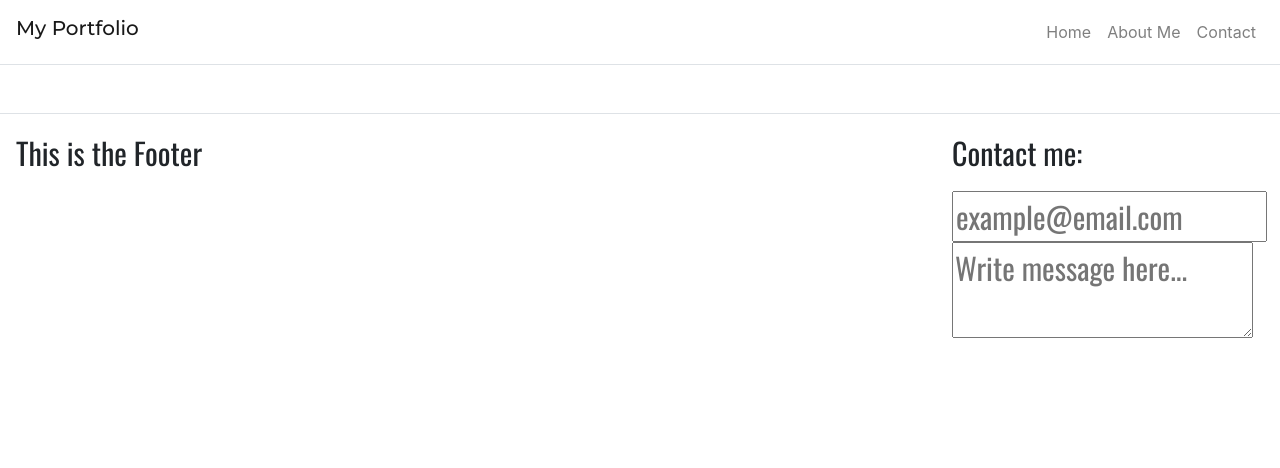
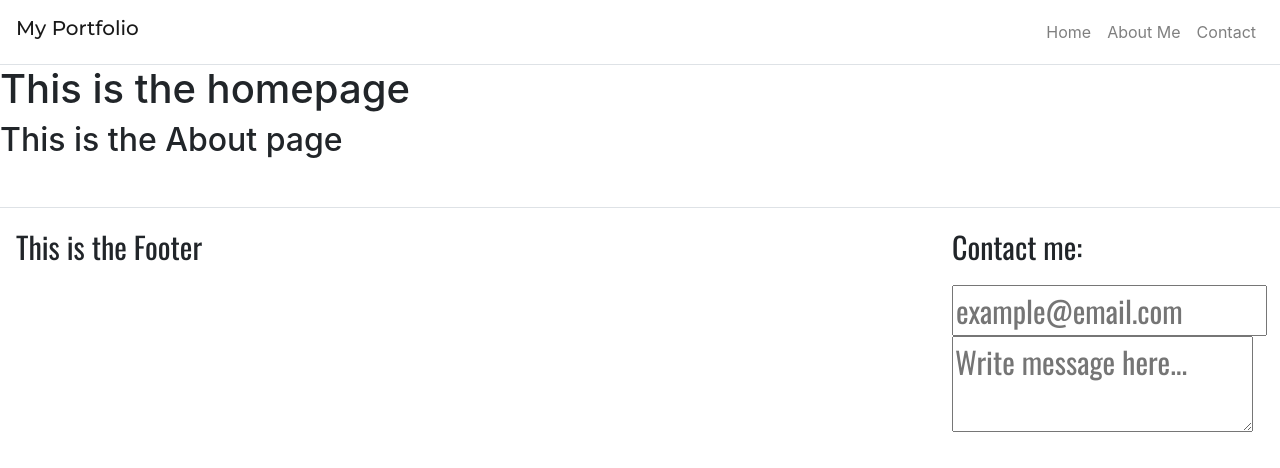
Before and after one commit to Redux23/portfolio-App, a React (Create React App) app: page / in a window 1280 px wide. Shown: the top 468 px of the page. Built offline with nearby package versions, Linux system fonts and the light colour scheme.

Commit message:
Added the routing the the Home, About & Contact pages.

```diff
--- a/src/App.js
+++ b/src/App.js
@@ -7,6 +7,8 @@
 
 import './App.css';
 import Footer from './component/Footer';
+import HomePage from './pages/HomePage';
+import AboutPage from './pages/AboutPage';
 
 
 
@@ -19,7 +21,7 @@
       headerLink: [
         { title: 'Home', path: "/" },
         { title: 'About Me', path: "/about" },
-        { title: 'Contact Me', path: "/contact" },
+        { title: 'Contact', path: "/footer" },
       ],
       home: {
         title: "welcome to my website",
@@ -53,12 +55,27 @@
                 <Nav className="ml-auto">
                   <Link className="nav-link" to="/">Home</Link>
                   <Link className="nav-link" to="/about">About Me</Link>
-                  <Link className="nav-link" to="/contact">Contact</Link>
+                  <Link className="nav-link" to="./component/Footer">Contact</Link>
+
+
                 </Nav>
               </Navbar.Collapse>
             </Navbar>
 
-            <Footer/>
+            <Route path="/" exact render={() => <HomePage
+              title={this.state.home.title}
+              subtitle={this.state.home.subtitle}
+              text={this.state.home.text}
+            />} />
+
+            <Route path="/" exact render={() => <AboutPage
+              title={this.state.about.title} />
+            } />
+
+
+
+
+            <Footer />
           </Container>
         </Router>
 
```
